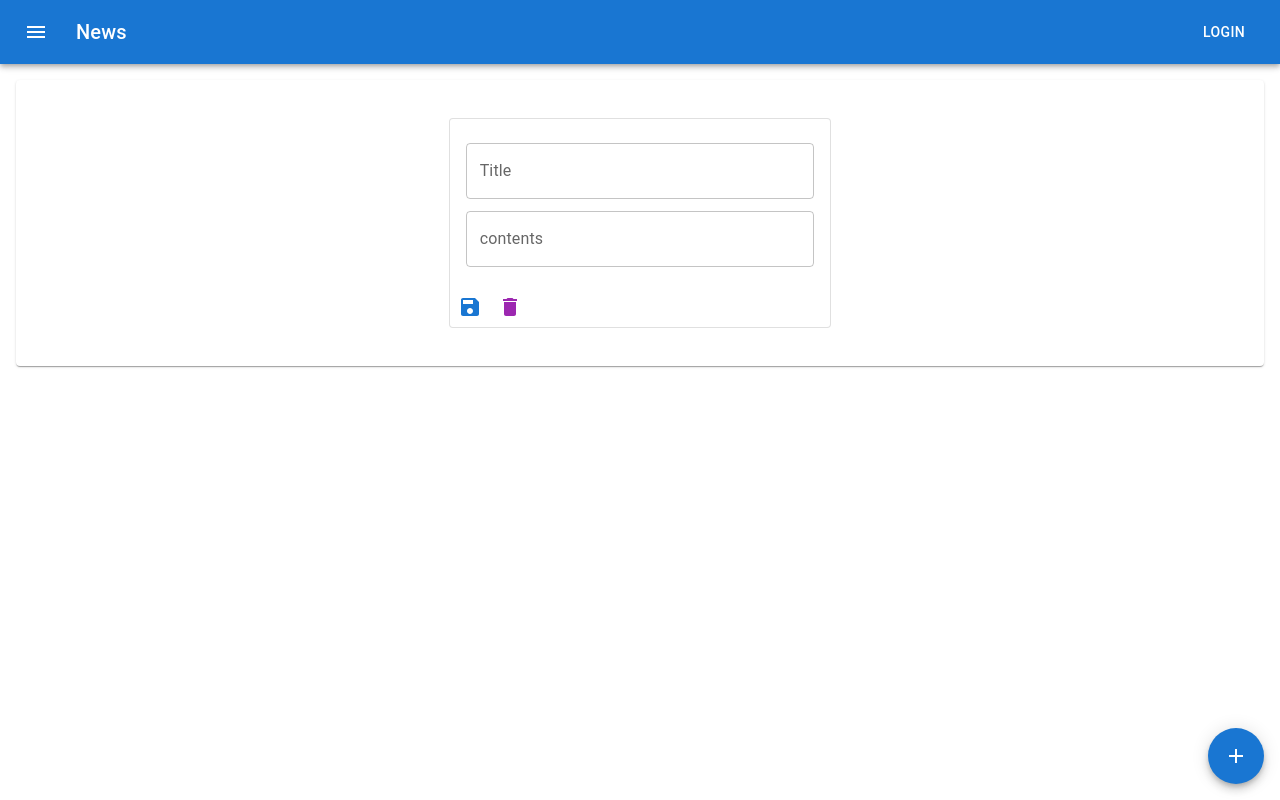
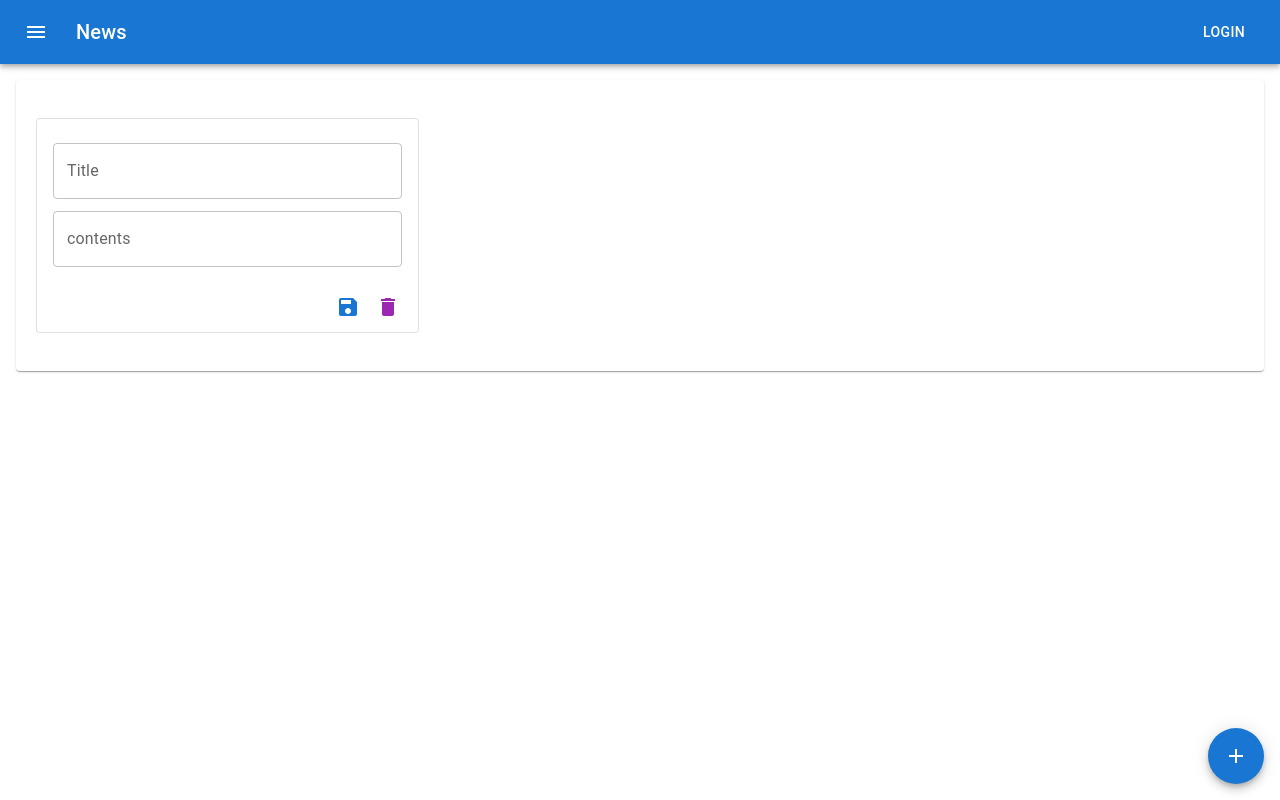
Before and after one commit to gokitchen/dashboard, a React (Create React App) app in the folder react/: page /dashboard in a window 1280 px wide. Both pictures are taken after a click on the button 1236 px from the left and 756 px from the top of the page. Built offline with nearby package versions, Linux system fonts and the light colour scheme.

Commit message:
ボタンの配置を変える

```diff
--- a/react/src/components/TodoCard/index.tsx
+++ b/react/src/components/TodoCard/index.tsx
@@ -38,7 +38,10 @@ const TodoCard = ({ title, text, sx }: Props): JSX.Element => {
           defaultValue={text}
         />
       </CardContent>
-      <ButtonGroup>
+      <ButtonGroup
+        fullWidth
+        sx={{ justifyContent: "flex-end", padding: "0 10px 5px" }}
+      >
         <IconButton color="primary" aria-label="save edited">
           <SaveIcon />
         </IconButton>
--- a/react/src/pages/dashboard/index.tsx
+++ b/react/src/pages/dashboard/index.tsx
@@ -33,7 +33,7 @@ const DashBoard = (): JSX.Element => {
               display: "flex",
               alignItems: "top",
               flexWrap: "wrap",
-              justifyContent: "space-around",
+              justifyContent: "space-between",
             }}
           >
             {todos.map((value, index) => {
```
